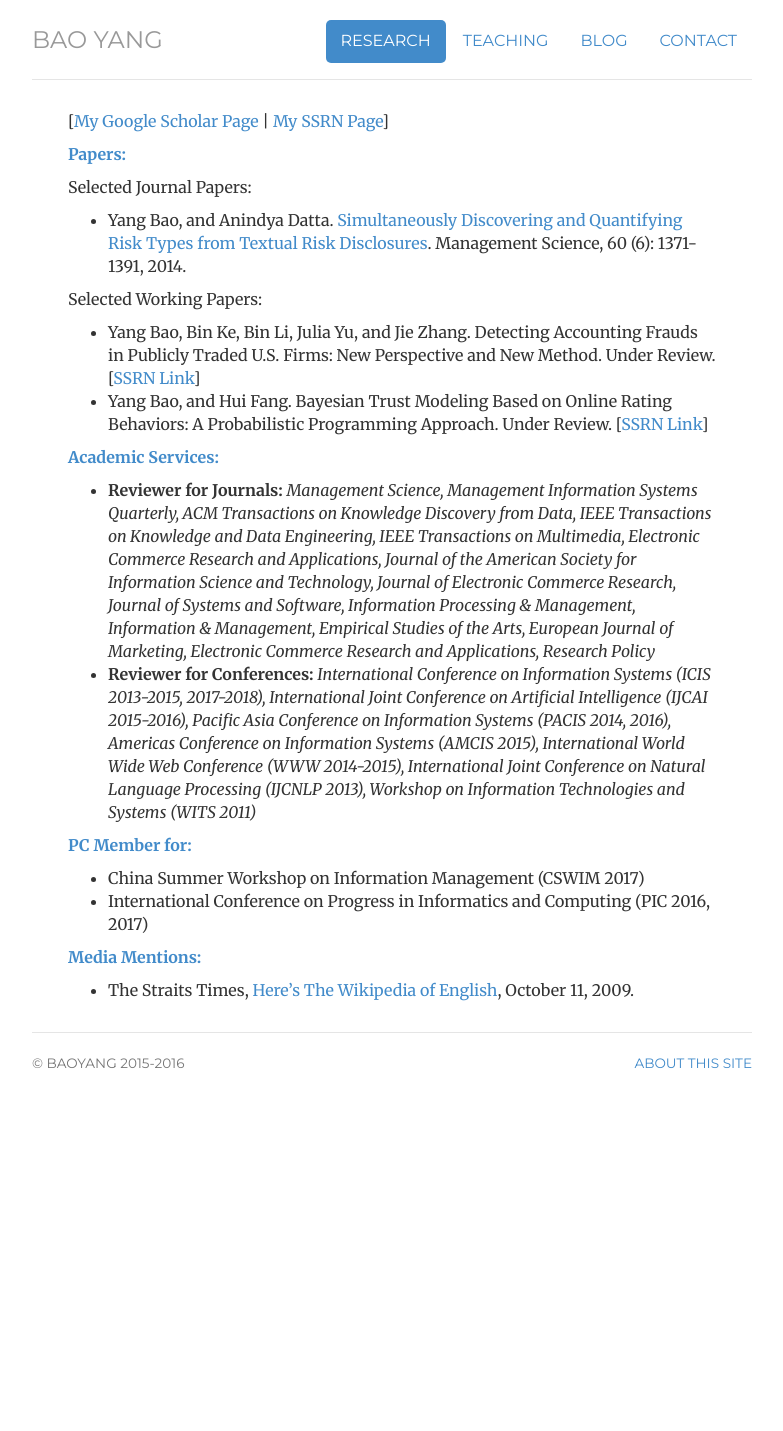
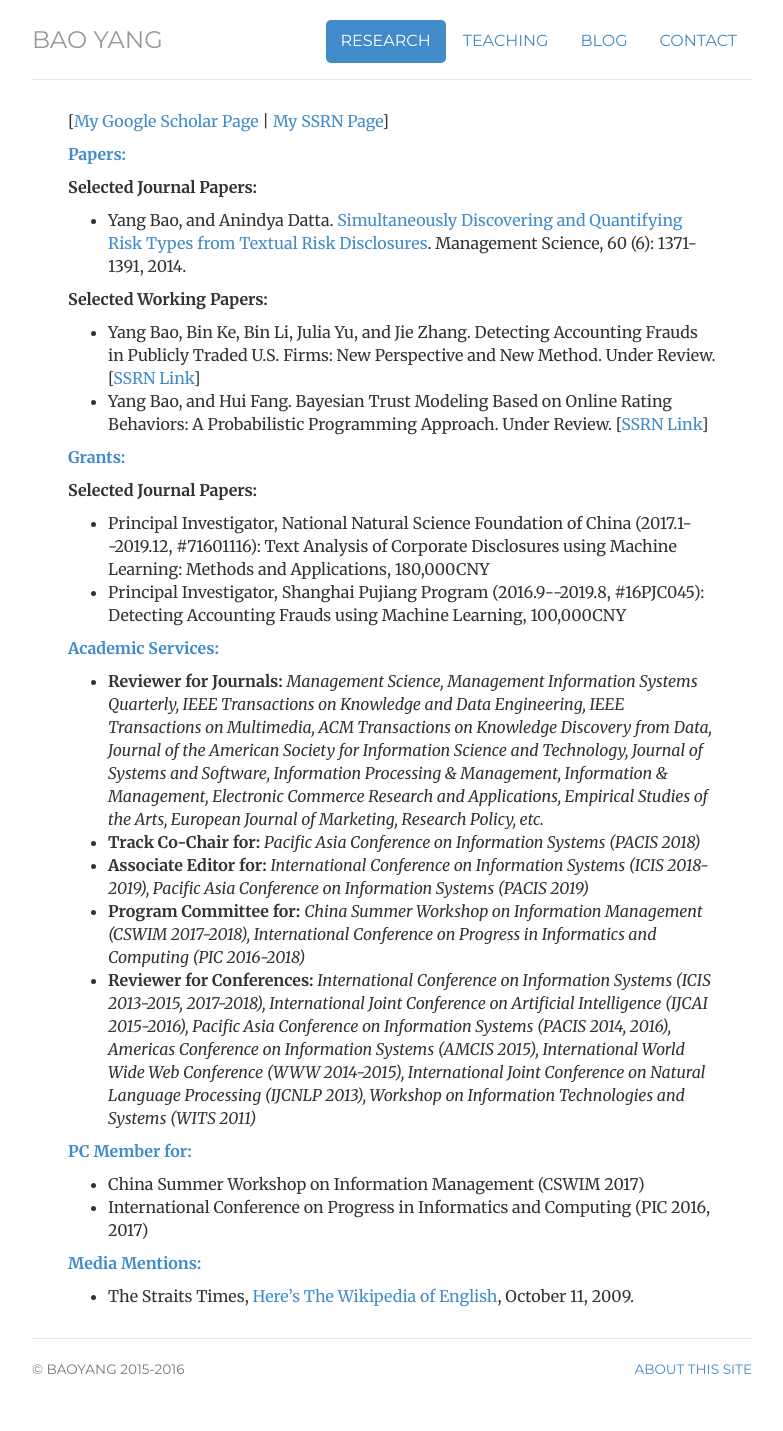
Before and after one commit to popeye007/popeye007.github.io, a Jekyll site: the page built from research/index.html, in a window 1280 px wide. Shown: the whole page, without its empty margins (248-1031 px from the left). Built offline with Jekyll 4.4.1, drawn with Linux system fonts in a browser that asks for light colours; comment, search, counter and statistics services are not loaded; before the commit the page ends 1125 px from its top, so only the background shows below that.

Commit message:
update research

```diff
--- a/research/index.html
+++ b/research/index.html
@@ -13,21 +13,35 @@ description: Research by Bao Yang.
 	<p>[<a href="https://scholar.google.com/citations?user=7EEwatMAAAAJ" target="_blank">My Google Scholar Page</a> | <a href="https://papers.ssrn.com/sol3/cf_dev/AbsByAuth.cfm?per_id=1713891" target="_blank">My SSRN Page</a>]</p>
 
 	<p><strong><a name="Papers">Papers:</a></strong><br>
-		<p>Selected Journal Papers:</p>
+		<p><B>Selected Journal Papers:</B></p>
 		<ul>
 			<li>Yang Bao, and Anindya Datta. <a href="http://pubsonline.informs.org/doi/abs/10.1287/mnsc.2014.1930">Simultaneously Discovering and Quantifying Risk Types from Textual Risk Disclosures</a>. Management Science, 60 (6): 1371-1391, 2014.</li>
 		</ul>
 
-		<p>Selected Working Papers:</p>
+		<p><B>Selected Working Papers:</B></p>
 		<ul>
 			<li>Yang Bao, Bin Ke, Bin Li, Julia Yu, and Jie Zhang. Detecting Accounting Frauds in Publicly Traded U.S. Firms: New Perspective and New Method. Under Review. [<a href="http://papers.ssrn.com/sol3/papers.cfm?abstract_id=2670703">SSRN Link</a>]</li>
 			<li>Yang Bao, and Hui Fang. Bayesian Trust Modeling Based on Online Rating Behaviors: A Probabilistic Programming Approach. Under Review. [<a href="https://papers.ssrn.com/sol3/papers.cfm?abstract_id=3323147">SSRN Link</a>]</li>
 		</ul>
 
+
+	<p><strong><a name="Grants">Grants:</a></strong><br>
+		<p><B>Selected Journal Papers:</B></p>
+		<ul>
+			<li>Principal Investigator, National Natural Science Foundation of China (2017.1--2019.12, #71601116): Text Analysis of Corporate Disclosures using Machine Learning: Methods and Applications, 180,000CNY</li>
+			<li>Principal Investigator, Shanghai Pujiang Program (2016.9--2019.8, #16PJC045): Detecting Accounting Frauds using Machine Learning, 100,000CNY</li>
+		</ul>
+
+
 	<p><strong><a name="Service">Academic Services:</a></strong><br>
+		<ul>
+		<li><B>Reviewer for Journals:</B> <I>Management Science, Management Information Systems Quarterly, IEEE Transactions on Knowledge and Data Engineering, IEEE Transactions on Multimedia, ACM Transactions on Knowledge Discovery from Data, Journal of the American Society for Information Science and Technology, Journal of Systems and Software, Information Processing & Management, Information & Management, Electronic Commerce Research and Applications, Empirical Studies of the Arts, European Journal of Marketing, Research Policy, etc.</I></li>
 
-		<ul>
-		<li><B>Reviewer for Journals:</B> <I>Management Science, Management Information Systems Quarterly, ACM Transactions on Knowledge Discovery from Data, IEEE Transactions on Knowledge and Data Engineering, IEEE Transactions on Multimedia, Electronic Commerce Research and Applications, Journal of the American Society for Information Science and Technology, Journal of Electronic Commerce Research, Journal of Systems and Software, Information Processing & Management, Information & Management, Empirical Studies of the Arts, European Journal of Marketing, Electronic Commerce Research and Applications, Research Policy</I></li>
+		<li><B>Track Co-Chair for:</B> <I>Pacific Asia Conference on Information Systems (PACIS 2018)</I></li>
+
+		<li><B>Associate Editor for:</B> <I>International Conference on Information Systems (ICIS 2018-2019), Pacific Asia Conference on Information Systems (PACIS 2019)</I></li>
+
+		<li><B>Program Committee for:</B> <I>China Summer Workshop on Information Management (CSWIM 2017-2018), International Conference on Progress in Informatics and Computing (PIC 2016-2018)</I></li>
 
 		<li><B>Reviewer for Conferences:</B> <I>International Conference on Information Systems (ICIS 2013-2015, 2017-2018), International Joint Conference on Artificial Intelligence (IJCAI 2015-2016), Pacific Asia Conference on Information Systems (PACIS 2014, 2016), Americas Conference on Information Systems (AMCIS 2015), International World Wide Web Conference (WWW 2014-2015), International Joint Conference on Natural Language Processing (IJCNLP 2013), Workshop on Information Technologies and Systems (WITS 2011)</I></li>
 
```
